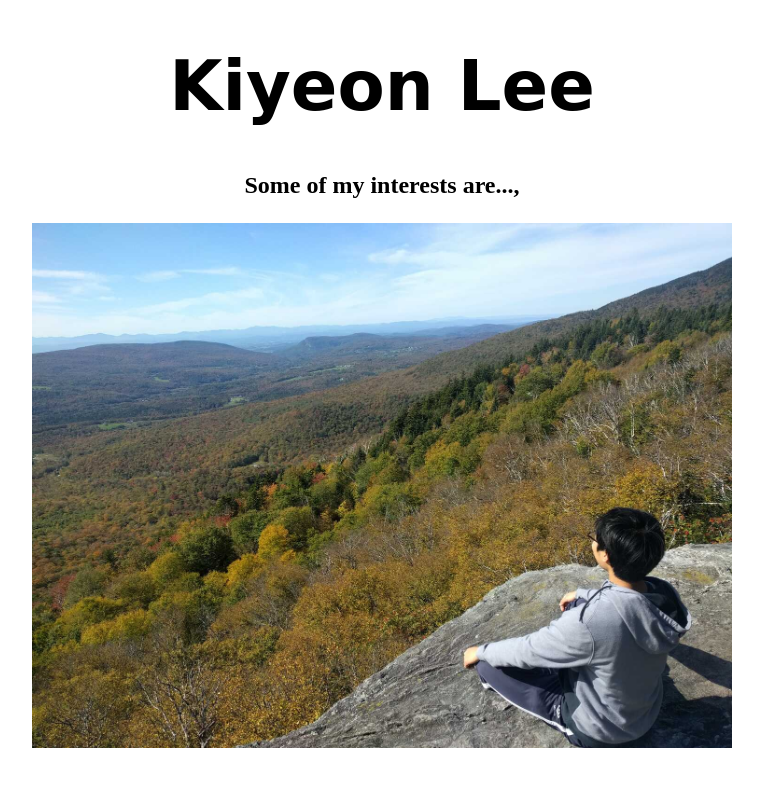
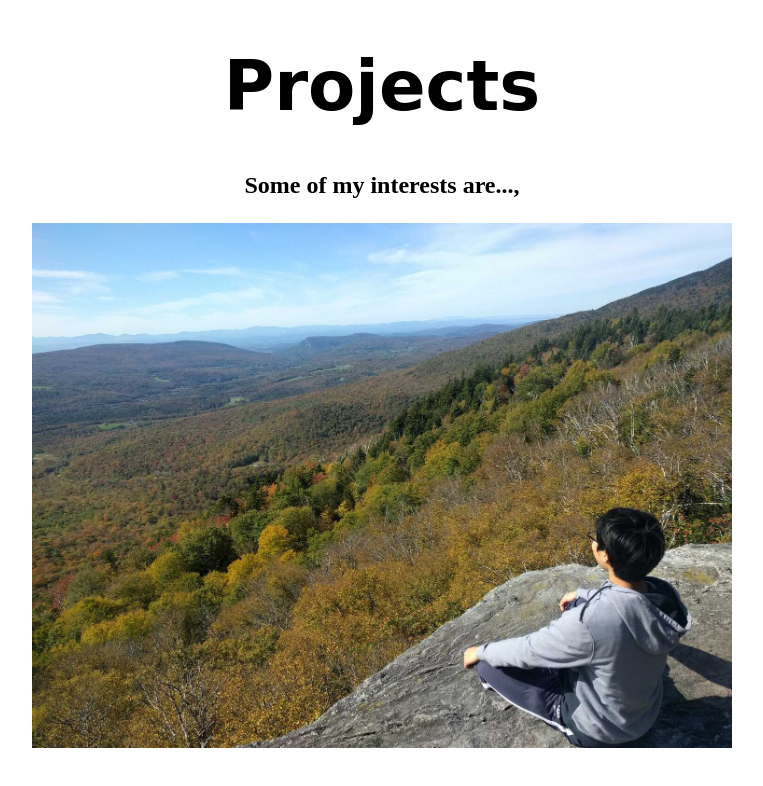
Before and after one commit to kiyeon7/lee, a plain HTML site: page projects.html in a window 1280 px wide. Shown: the whole page, without its empty margins (258-1021 px from the left). Drawn offline with Linux system fonts and the light colour scheme.

Commit message:
Update and rename entrepreneur.html to projects.html

```diff
--- a/entrepreneur.html
+++ b/projects.html
@@ -9,7 +9,7 @@
     <div class="container-fluid">
       <div class="row-fluid">
     <div class="span12">
-      <h1 id='ki'>Kiyeon Lee</h1>
+      <h1 id='ki'>Projects</h1>
     </div>
       </div>
       <div class="row-fluid">
```
